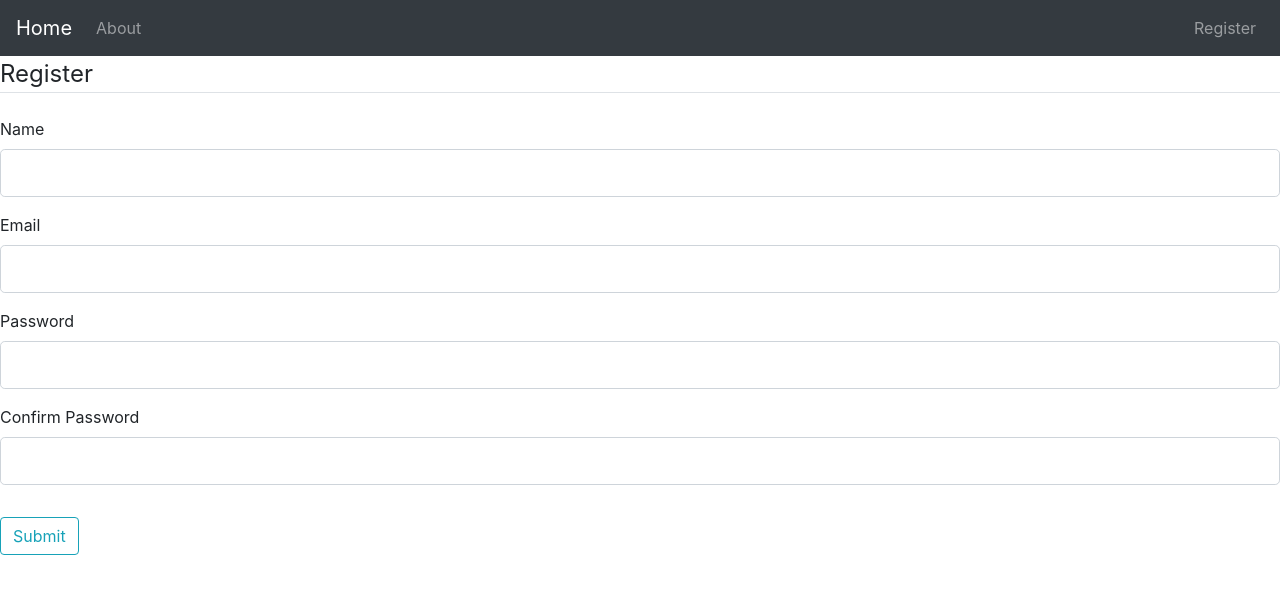
After one commit to lafith/library-management-system, a Flask app: page /register in a window 1280 px wide. The commit adds this page. Shown: the top 594 px of the page. Run offline with Flask 2, Linux system fonts and the light colour scheme; some libraries are stand-ins or nearby versions.

Commit message:
feat(template): add register.html
add register page for libraries using wtforms

```diff
--- a/app/__init__.py
+++ b/app/__init__.py
@@ -1,5 +1,7 @@
 from flask import Flask
+from config import Config
 
 lbms_app = Flask(__name__)
+lbms_app.config.from_object(Config)
 
 from app import routes
--- /dev/null
+++ b/app/forms.py
@@ -0,0 +1,14 @@
+from flask_wtf import FlaskForm
+from wtforms import StringField, PasswordField, validators
+
+
+class RegisterForm(FlaskForm):
+    """This class defines the web form
+    for the registration page"""
+    name = StringField('Name', [validators.Length(min=1, max=50)])
+    email = StringField('Email', [validators.Length(min=6, max=50)])
+    password = PasswordField('Password', [
+        validators.DataRequired(),
+        validators.EqualTo('confirm', message='Passwords do not match')
+    ])
+    confirm = PasswordField('Confirm Password')
--- a/app/routes.py
+++ b/app/routes.py
@@ -1,5 +1,6 @@
-from flask import render_template
+from flask import render_template, request
 from app import lbms_app
+from app.forms import RegisterForm
 
 
 # This route is for showing 'Home' page
@@ -15,3 +16,10 @@ def index():
 def about():
     """View function for About Us page"""
     return render_template('about.html')
+
+
+@lbms_app.route('/register', methods=['GET', 'POST'])
+def register():
+    """View function for Registration page"""
+    form = RegisterForm(request.form)
+    return render_template('register.html', form=form)
--- /dev/null
+++ b/app/templates/includes/_formhelpers.html
@@ -0,0 +1,12 @@
+{% macro render_field(field) %}
+<div class="form-group">
+  {{ field.label(class="form-control-label") }} {% if field.errors %} {{
+  field(class="form-control form-control-lg is-invalid") }}
+  <div class="invalid-feedback">
+    {% for error in field.errors %}
+    <span>{{ error }}</span>
+    {% endfor %}
+  </div>
+  {% else %} {{ field(class="form-control form-control-lg") }} {% endif %}
+</div>
+{% endmacro%}
--- a/app/templates/includes/_navbar.html
+++ b/app/templates/includes/_navbar.html
@@ -18,5 +18,11 @@
         <a class="nav-link" href="{{url_for('about')}}">About</a>
       </li>
     </ul>
+
+    <ul class="navbar-nav ml-auto">
+      <li class="nav-item">
+        <a class="nav-link" href="{{url_for('register')}}">Register</a>
+      </li>
+    </ul>
   </div>
 </nav>
--- /dev/null
+++ b/app/templates/register.html
@@ -0,0 +1,13 @@
+{% extends "layout.html" %} {% block title %}Register{% endblock %}{% block
+content %}
+<form action="" method="post">
+  {% from "includes/_formhelpers.html" import render_field %} {{
+  form.hidden_tag() }}
+  <fieldset class="form-group">
+    <legend class="border-bottom mb-4">Register</legend>
+    {{render_field(form.name)}} {{render_field(form.email)}}
+    {{render_field(form.password)}} {{render_field(form.confirm)}}
+  </fieldset>
+  <p><input type="submit" class="btn btn-outline-info" value="Submit" /></p>
+</form>
+{% endblock %}
```
Also changed, not shown: config.py (added, +7 -0 lines).
